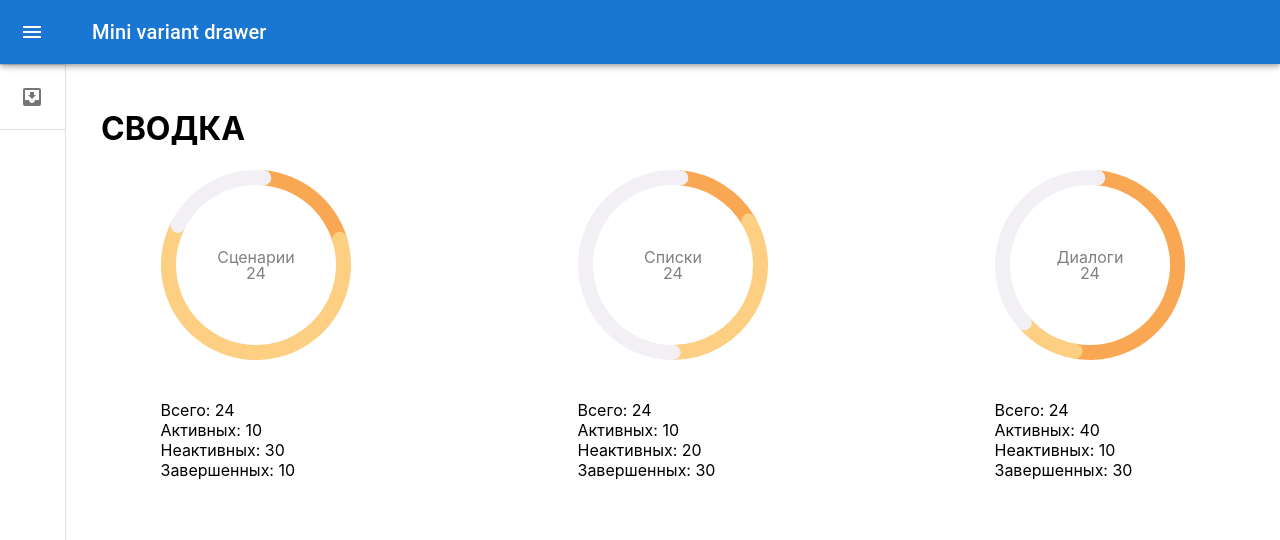
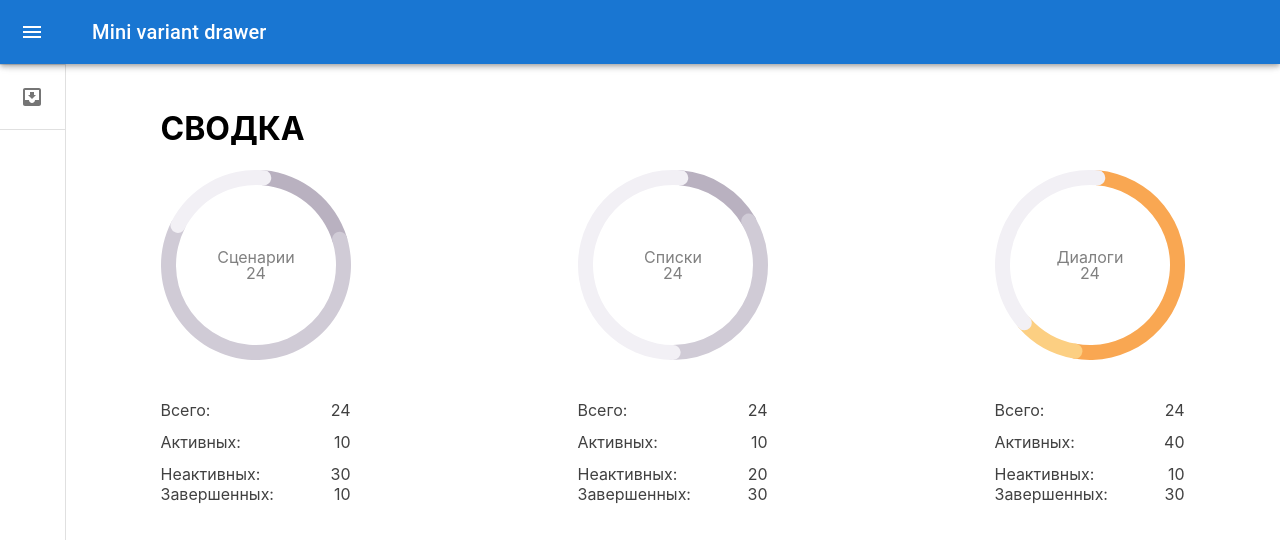
Before and after one commit to DavletkulovAynur/draft-GraphQL, a React (Create React App) app: page / in a window 1280 px wide. Shown: the top 540 px of the page. Built offline with nearby package versions, Linux system fonts and the light colour scheme.

Commit message:
feature-chart-event

```diff
--- a/src/view/UI/pages/dashboard/components/Body.tsx
+++ b/src/view/UI/pages/dashboard/components/Body.tsx
@@ -1,14 +1,18 @@
-import Box from '@mui/material/Box';
+import Box from "@mui/material/Box";
 
-import { DrawerHeader } from '../../../common/DrawerHeader';
-import { Chart } from './Chart';
+import { DrawerHeader } from "../../../common/DrawerHeader";
+import { Chart } from "./Chart";
+
+import "./styles/Body.scss";
 
 export function Body() {
   return (
     <Box component="main" sx={{ flexGrow: 1, p: 3 }}>
-        <DrawerHeader />
+      <DrawerHeader />
+      <div className="Body Body__chart-box">
         <h1>СВОДКА</h1>
-        <Chart/>
-      </Box>
-  )
+        <Chart />
+      </div>
+    </Box>
+  );
 }
--- a/src/view/UI/pages/dashboard/components/Chart.tsx
+++ b/src/view/UI/pages/dashboard/components/Chart.tsx
@@ -1,26 +1,29 @@
-import { PieChart, Pie, Cell, Label } from "recharts";
 import { IDataStat } from "../types";
 import { DashboardStatItem } from "./DashboardStatItem";
 import "./styles/Charts.scss";
 
 const dataStat: IDataStat = {
   scenarios: {
+    id: '1',
     total: 24,
     name: "Сценарии",
     data: [
       {
+        id: '1',
         title: "Активных",
         name: "active",
         value: 10,
-        color: "#f9a752",
+        color: "#b9b1c0",
       },
       {
+        id: '2',
         title: "Неактивных",
         name: "inactive",
         value: 30,
-        color: "#fccf82",
+        color: "#d0cbd6",
       },
       {
+        id: '3',
         title: "Завершенных",
         name: "dialogs",
         value: 10,
@@ -29,22 +32,26 @@ const dataStat: IDataStat = {
     ],
   },
   lists: {
+    id: '2',
     total: 24,
     name: "Списки",
     data: [
       {
+        id: '1',
         title: "Активных",
         name: "active",
         value: 10,
-        color: "#f9a752",
+        color: "#b9b1c0",
       },
       {
+        id: '2',
         title: "Неактивных",
         name: "inactive",
         value: 20,
-        color: "#fccf82",
+        color: "#d0cbd6",
       },
       {
+        id: '3',
         title: "Завершенных",
         name: "dialogs",
         value: 30,
@@ -53,22 +60,26 @@ const dataStat: IDataStat = {
     ],
   },
   dialogs: {
+    id: '3',
     total: 24,
     name: "Диалоги",
     data: [
       {
+        id: '1',
         title: "Активных",
         name: "active",
         value: 40,
         color: "#f9a752",
       },
       {
+        id: '2',
         title: "Неактивных",
         name: "inactive",
         value: 10,
         color: "#fccf82",
       },
       {
+        id: '3',
         title: "Завершенных",
         name: "dialogs",
         value: 30,
--- a/src/view/UI/pages/dashboard/components/DashboardStatItem.tsx
+++ b/src/view/UI/pages/dashboard/components/DashboardStatItem.tsx
@@ -6,14 +6,21 @@ import "./styles/DashboardStatItem.scss";
 export function DashboardStatItem({ pieItem }: IDashboardStatItem) {
   const { total, data, name } = pieItem;
   const [valuePie, setValuePie] = useState(total);
+  const [activeIDPie, setActiveIDPie] = useState('')
 
   const str = `${name} ${valuePie}`;
-  const test = (entry: IPieItem) => {
+  const handleMouseEnterPie = (entry: IPieItem) => {
     setValuePie(entry.value);
+    setActiveIDPie(entry.id)
   };
 
   const handleMouseLeave = () => {
     setValuePie(total);
+    setActiveIDPie('')
+  };
+
+  const handleMouseEnter = (event: any) => {
+    console.log("handleMouseEnter", event.currentTarget.dataset.id);
   };
 
   return (
@@ -38,7 +45,7 @@ export function DashboardStatItem({ pieItem }: IDashboardStatItem) {
               key={`slice-${index}`}
               fill={entry.color}
               onMouseLeave={handleMouseLeave}
-              onMouseEnter={() => test(entry)}
+              onMouseEnter={() => handleMouseEnterPie(entry)}
             />
           ))}
           <Label width={50} position="center">
@@ -48,10 +55,20 @@ export function DashboardStatItem({ pieItem }: IDashboardStatItem) {
       </PieChart>
 
       <ul className="Dashdord-stat-item__description">
-        <li className="Dashdord-stat-item__description-item">Всего: {total}</li>
+        <li className="Dashdord-stat-item__description-item">
+          <span>Всего:</span>
+          <span>{total}</span>
+        </li>
         {data.map((entry, index) => (
-          <li className="Dashdord-stat-item__description-item" key={index}>
-            {entry.title}: {entry.value}
+          <li
+            id="tr"
+            data-id="test"
+            onMouseEnter={(event) => handleMouseEnter(event)}
+            className={`Dashdord-stat-item__description-item ${entry.id === activeIDPie ? 'test' : null}`}
+            key={index}
+          >
+            <span>{entry.title}:</span>
+            <span>{entry.value}</span>
           </li>
         ))}
       </ul>
--- /dev/null
+++ b/src/view/UI/pages/dashboard/components/styles/Body.scss
@@ -0,0 +1,6 @@
+.Body {
+  &__chart-box {
+    max-width: 1024px;
+    margin: auto;
+  }
+}
--- a/src/view/UI/pages/dashboard/components/styles/Charts.scss
+++ b/src/view/UI/pages/dashboard/components/styles/Charts.scss
@@ -1,7 +1,5 @@
 .Charts {
   &__root {
-    max-width: 1024px;
-    margin: auto;
     display: flex;
     justify-content: space-between;
     align-items: center;
--- a/src/view/UI/pages/dashboard/components/styles/DashboardStatItem.scss
+++ b/src/view/UI/pages/dashboard/components/styles/DashboardStatItem.scss
@@ -8,7 +8,18 @@
     list-style-type: none;
   }
 
-  // &__description-item {
+  &__description-item {
+    display: flex;
+    justify-content: space-between;
+    color: #414141;
+    margin-bottom: 12px;
+  }
 
-  // }
+  &__description-item:nth-child(3) {
+    margin-bottom: 0;
+  }
+
+  .test {
+    color: #9246b3;
+  }
 }
--- a/src/view/UI/pages/dashboard/types.ts
+++ b/src/view/UI/pages/dashboard/types.ts
@@ -1,4 +1,5 @@
 export interface IPieItem {
+  id: string,
   title: string,
   name: string,
   value: number,
@@ -6,6 +7,7 @@ export interface IPieItem {
 }
 
 export interface IDataStatItem {
+  id: string,
  total: number,
  name: string,
  data: IPieItem[]
```
